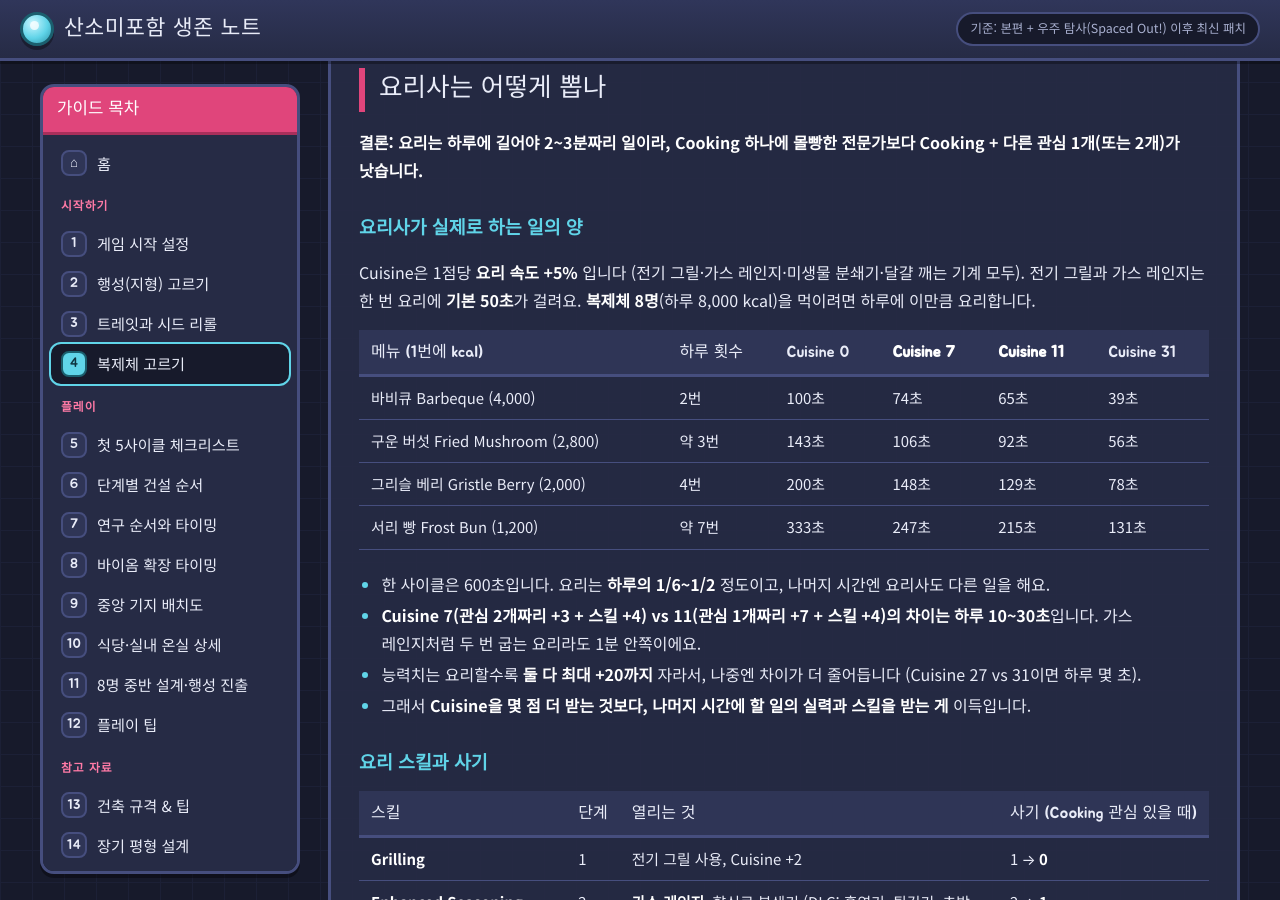
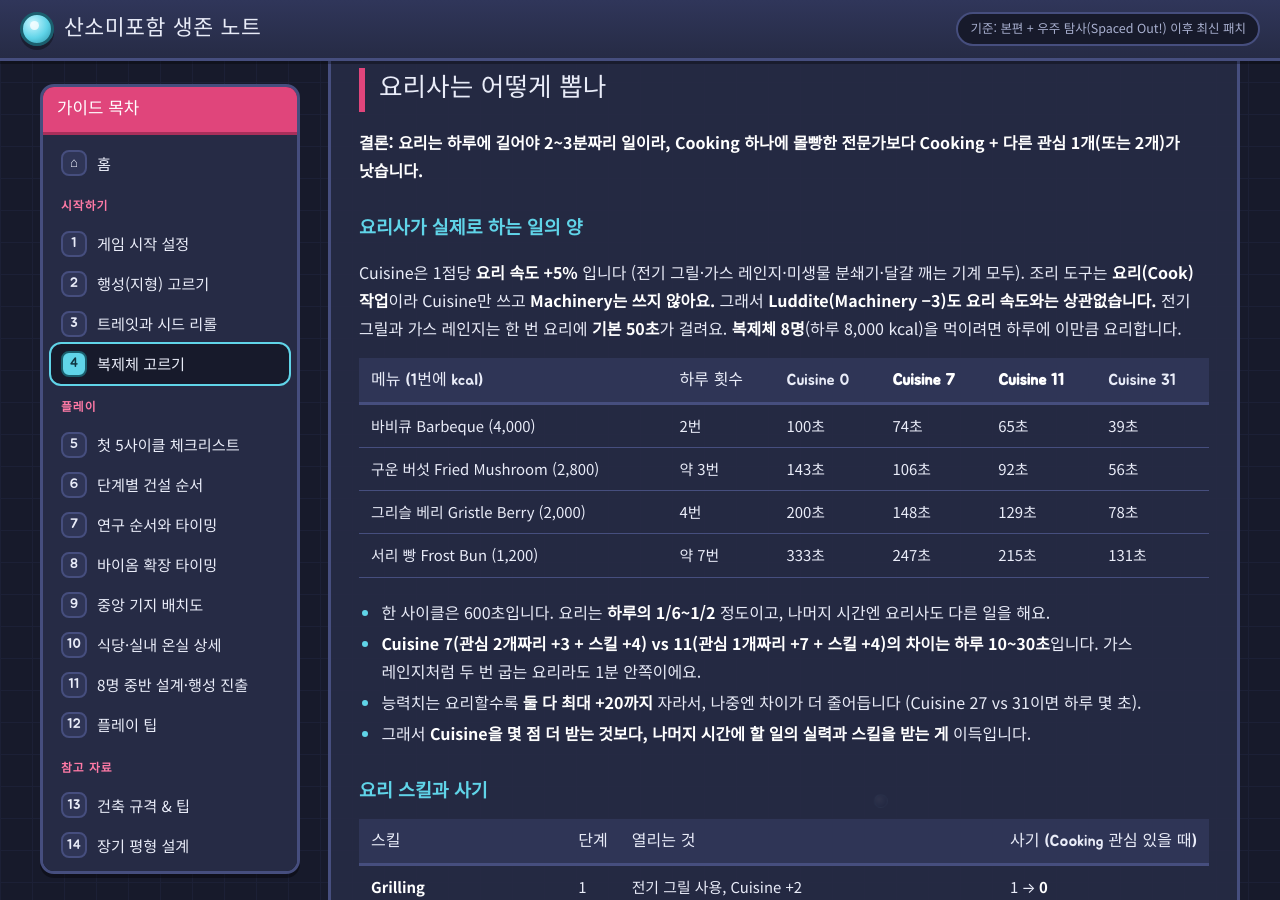
Before and after one commit to zaGamer95/oni, a Jekyll site: the page built from guide/02c-duplicants.md, in a window 1280 px wide and 900 px high, scrolled down 16718 px. Built offline with Jekyll 4.4.1, drawn with Linux system fonts in a browser that asks for light colours.

Commit message:
요리사 섹션: 조리 도구는 Cuisine만 사용, Luddite 무관 명시
Co-Authored-By: Claude Opus 5.5 <noreply@anthropic.com>
Claude-Session: https://claude.ai/code/session_01D1TBnRWNEae4rpQ44ovB7V

```diff
--- a/guide/02c-duplicants.md
+++ b/guide/02c-duplicants.md
@@ -389,7 +389,7 @@ Bionic Booster Pack을 켜면 시작 화면 오른쪽 드롭다운에서 **바
 
 ### 요리사가 실제로 하는 일의 양
 
-Cuisine은 1점당 **요리 속도 +5%** 입니다 (전기 그릴·가스 레인지·미생물 분쇄기·달걀 깨는 기계 모두). 전기 그릴과 가스 레인지는 한 번 요리에 **기본 50초**가 걸려요. **복제체 8명**(하루 8,000 kcal)을 먹이려면 하루에 이만큼 요리합니다.
+Cuisine은 1점당 **요리 속도 +5%** 입니다 (전기 그릴·가스 레인지·미생물 분쇄기·달걀 깨는 기계 모두). 조리 도구는 **요리(Cook) 작업**이라 Cuisine만 쓰고 **Machinery는 쓰지 않아요.** 그래서 **Luddite(Machinery −3)도 요리 속도와는 상관없습니다.** 전기 그릴과 가스 레인지는 한 번 요리에 **기본 50초**가 걸려요. **복제체 8명**(하루 8,000 kcal)을 먹이려면 하루에 이만큼 요리합니다.
 
 | 메뉴 (1번에 kcal) | 하루 횟수 | Cuisine 0 | **Cuisine 7** | **Cuisine 11** | Cuisine 31 |
 |---|---|---|---|---|---|
```
